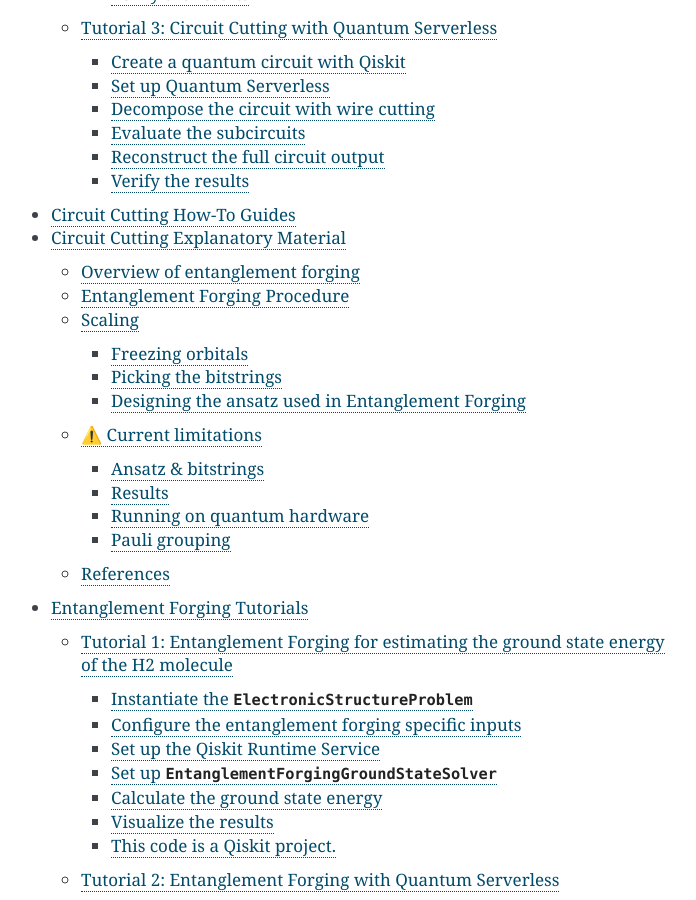
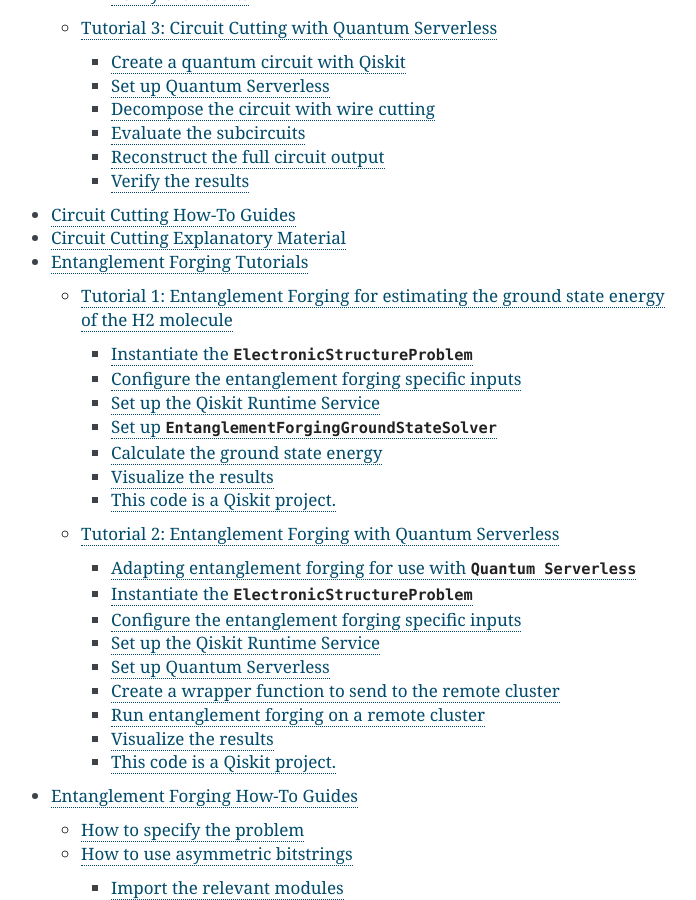
Before and after one commit to Qiskit/qiskit-addon-cutting, a Sphinx documentation site: the page built from docs/index.rst, in a window 1280 px wide and 900 px high, scrolled down 1459 px. Shown: the whole window, without its empty margins (399-1095 px from the left). Built offline with Sphinx 7.4.7, drawn with Linux system fonts in a browser that asks for light colours; some of the changed lines change nothing that is shown.

Commit message:
Fix docs

```diff
--- a/docs/index.rst
+++ b/docs/index.rst
@@ -28,7 +28,7 @@
   Installation Instructions <install>
   Circuit Cutting Tutorials <circuit_cutting/tutorials/index>
   Circuit Cutting How-To Guides <circuit_cutting/how-tos/index>
-  Circuit Cutting Explanatory Material <entanglement_forging/explanation/index>
+  Circuit Cutting Explanatory Material <circuit_cutting/explanation/index>
   Entanglement Forging Tutorials <entanglement_forging/tutorials/index>
   Entanglement Forging How-To Guides <entanglement_forging/how-tos/index>
   Entanglement Forging Explanatory Material <entanglement_forging/explanation/index>
```
